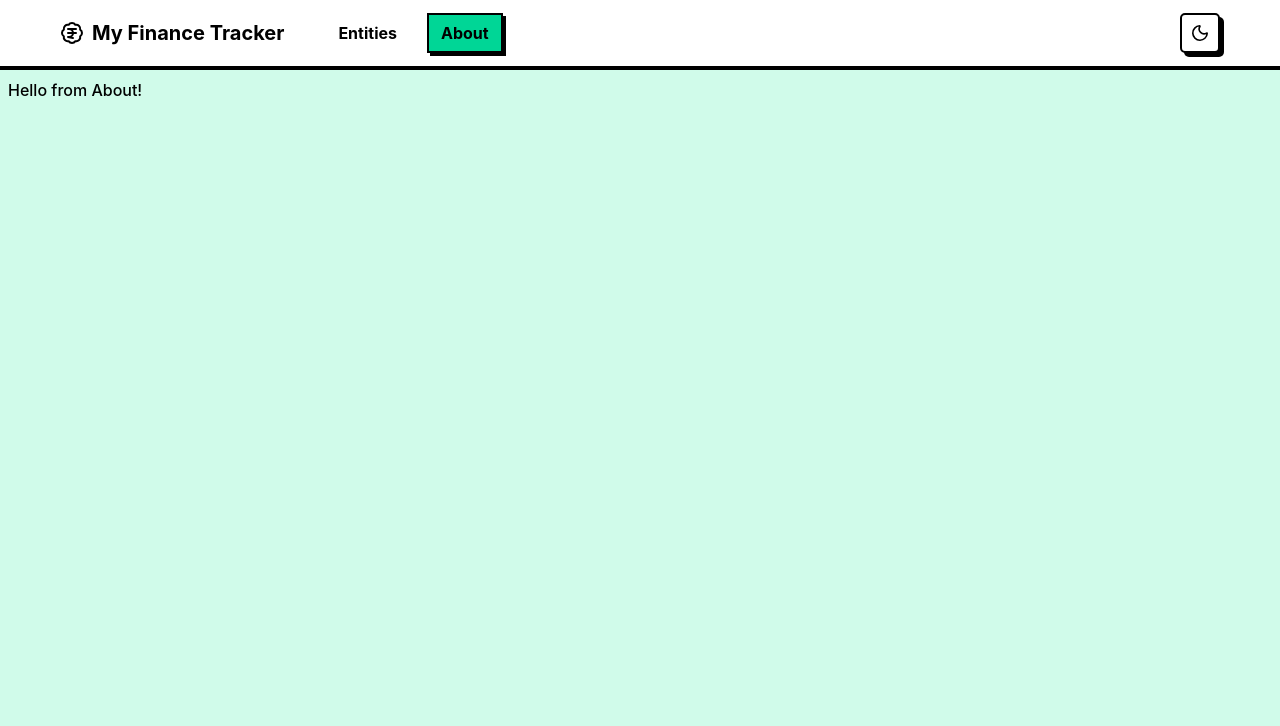
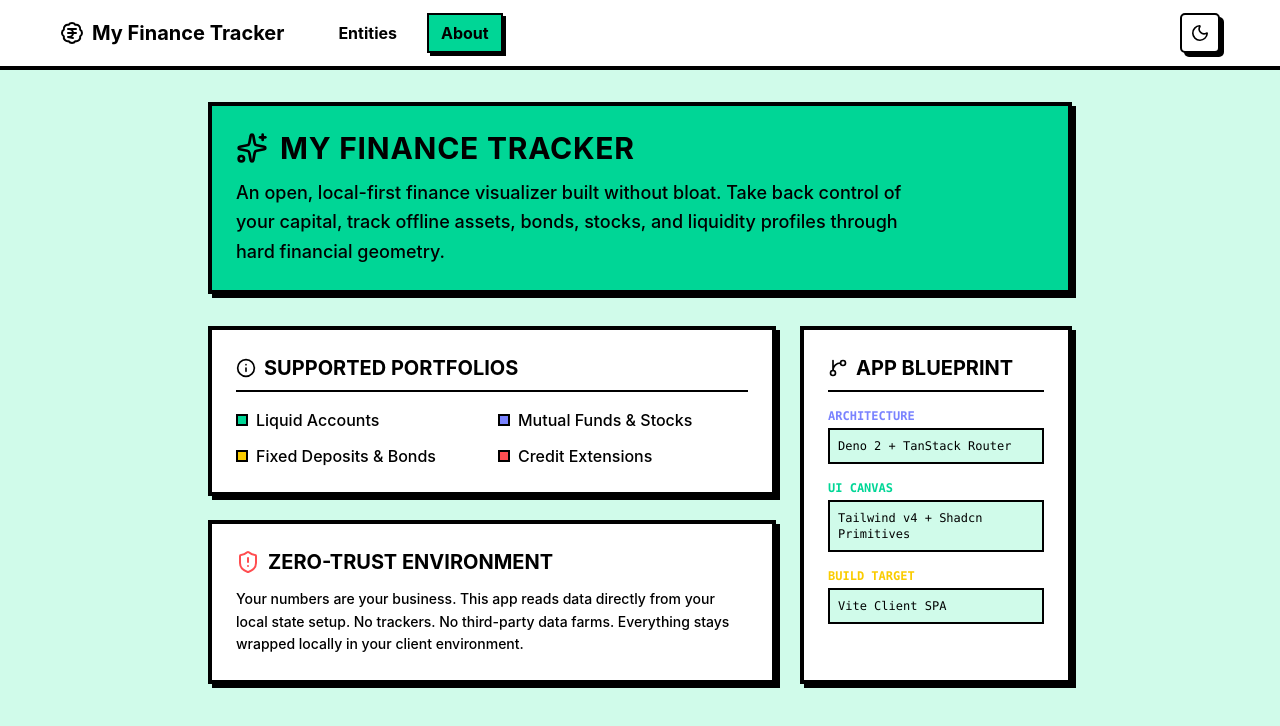
Before and after one commit to Exoutia/my-finance-tracker, a React (Vite) app in the folder frontend/: page /about in a window 1280 px wide. Shown: the top 726 px of the page. Built offline with nearby package versions, Linux system fonts and the light colour scheme.

Commit message:
feat: enhance About component with detailed portfolio and security information

```diff
--- a/frontend/src/about-components/about-component.tsx
+++ b/frontend/src/about-components/about-component.tsx
@@ -1,3 +1,114 @@
+import { GitBranch, Info, ShieldAlert, Sparkles } from "lucide-react";
+
 export default function About() {
-  return <div className="p-2">Hello from About!</div>;
+  return (
+    <div className="mx-auto max-w-4xl px-4 py-8">
+      {/* Hero Welcome Card */}
+      <section className="mb-8 border-4 border-border bg-main p-6 shadow-shadow text-main-foreground">
+        <div className="flex items-center gap-3 mb-3">
+          <Sparkles className="h-8 w-8" />
+          <h1 className="text-3xl font-heading uppercase tracking-wide">
+            My Finance Tracker
+          </h1>
+        </div>
+        <p className="text-lg font-base leading-relaxed max-w-2xl">
+          An open, local-first finance visualizer built without bloat. Take back
+          control of your capital, track offline assets, bonds, stocks, and
+          liquidity profiles through hard financial geometry.
+        </p>
+      </section>
+
+      {/* Main Grid Split */}
+      <div className="grid grid-cols-1 md:grid-cols-3 gap-6">
+        {/* Left Columns - Philosophy & Core Rules */}
+        <div className="md:col-span-2 flex flex-col gap-6">
+          {/* Card 1: Features & Capabilities */}
+          <div className="border-4 border-border bg-secondary-background p-6 shadow-shadow">
+            <div className="flex items-center gap-2 mb-4 border-b-2 border-border pb-2">
+              <Info className="h-5 w-5" />
+              <h2 className="text-xl font-heading uppercase">
+                Supported Portfolios
+              </h2>
+            </div>
+            <ul className="grid grid-cols-1 sm:grid-cols-2 gap-3 font-base">
+              <li className="flex items-center gap-2">
+                <span className="h-3 w-3 bg-chart-1 border-2 border-border" />
+                {" "}
+                Liquid Accounts
+              </li>
+              <li className="flex items-center gap-2">
+                <span className="h-3 w-3 bg-chart-2 border-2 border-border" />
+                {" "}
+                Mutual Funds & Stocks
+              </li>
+              <li className="flex items-center gap-2">
+                <span className="h-3 w-3 bg-chart-3 border-2 border-border" />
+                {" "}
+                Fixed Deposits & Bonds
+              </li>
+              <li className="flex items-center gap-2">
+                <span className="h-3 w-3 bg-chart-4 border-2 border-border" />
+                {" "}
+                Credit Extensions
+              </li>
+            </ul>
+          </div>
+
+          {/* Card 2: Security & Privacy */}
+          <div className="border-4 border-border bg-secondary-background p-6 shadow-shadow">
+            <div className="flex items-center gap-2 mb-3 text-chart-4">
+              <ShieldAlert className="h-6 w-6" />
+              <h2 className="text-xl font-heading uppercase text-foreground">
+                Zero-Trust Environment
+              </h2>
+            </div>
+            <p className="font-base leading-relaxed text-sm">
+              Your numbers are your business. This app reads data directly from
+              your local state setup. No trackers. No third-party data farms.
+              Everything stays wrapped locally in your client environment.
+            </p>
+          </div>
+        </div>
+
+        {/* Right Column - Project Telemetry */}
+        <div className="flex flex-col gap-6">
+          <div className="border-4 border-border bg-secondary-background p-6 shadow-shadow flex-1">
+            <div className="flex items-center gap-2 mb-4 border-b-2 border-border pb-2">
+              <GitBranch className="h-5 w-5" />
+              <h2 className="text-xl font-heading uppercase">App Blueprint</h2>
+            </div>
+
+            <div className="space-y-4 text-xs font-mono">
+              <div>
+                <p className="font-bold uppercase text-chart-2 mb-1">
+                  Architecture
+                </p>
+                <div className="border-2 border-border bg-background p-2">
+                  Deno 2 + TanStack Router
+                </div>
+              </div>
+
+              <div>
+                <p className="font-bold uppercase text-chart-1 mb-1">
+                  UI Canvas
+                </p>
+                <div className="border-2 border-border bg-background p-2">
+                  Tailwind v4 + Shadcn Primitives
+                </div>
+              </div>
+
+              <div>
+                <p className="font-bold uppercase text-chart-3 mb-1">
+                  Build Target
+                </p>
+                <div className="border-2 border-border bg-background p-2">
+                  Vite Client SPA
+                </div>
+              </div>
+            </div>
+          </div>
+        </div>
+      </div>
+    </div>
+  );
 }
```
